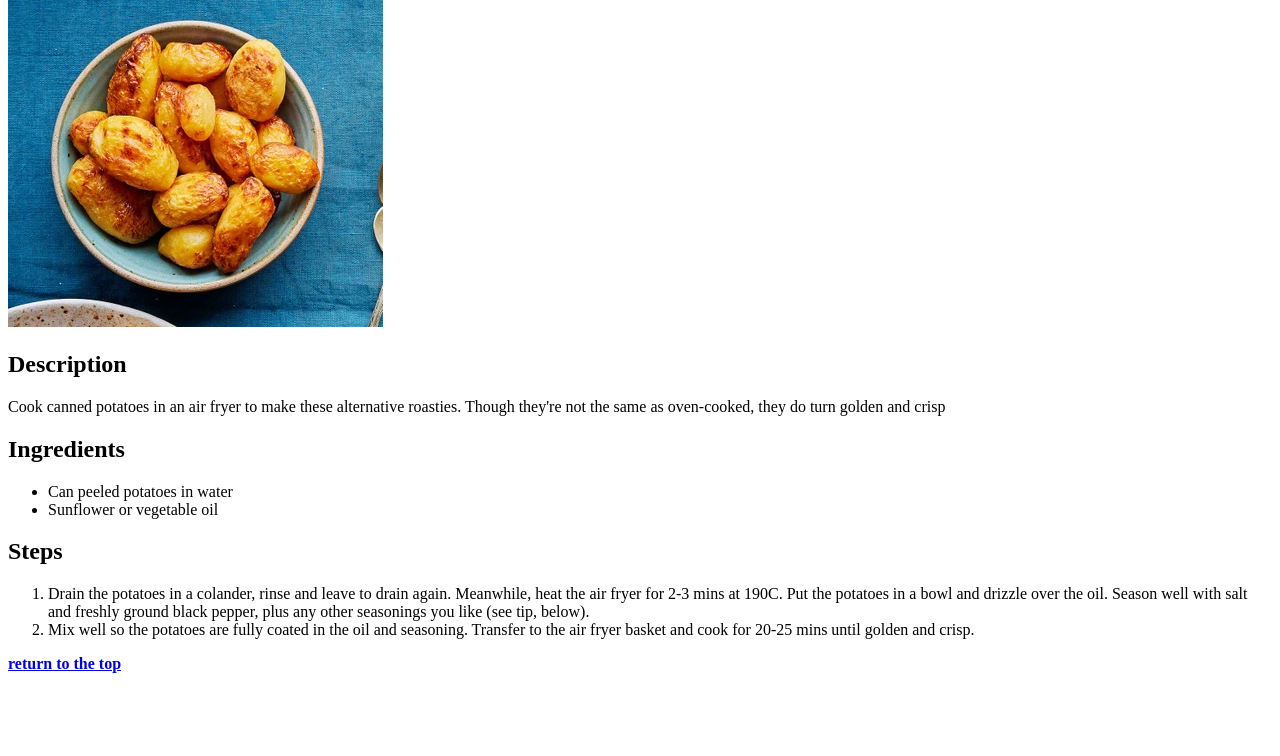
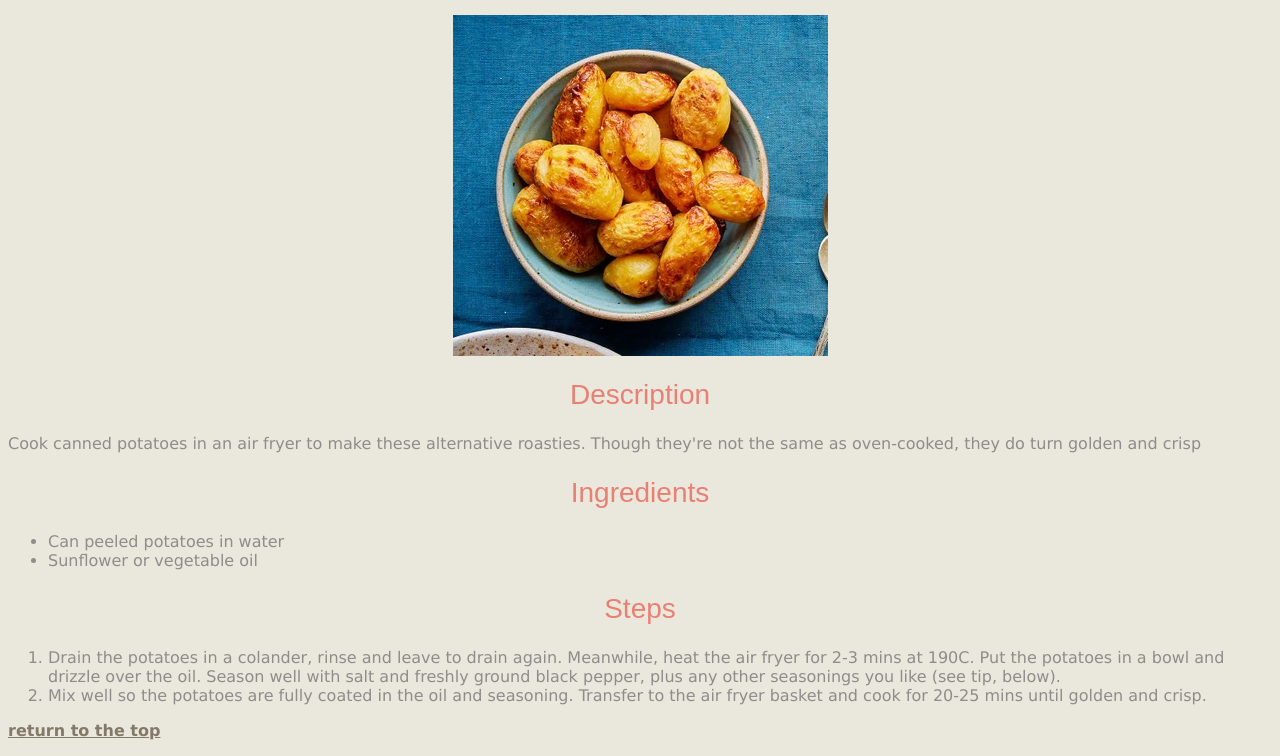
Before and after one commit to Teranikys/Odin-recipes, a plain HTML site: page recipes/air-fryer roasted canned potatoes.html in a window 1280 px wide. Shown: the part 94-850 px from the top of the page. Before the commit the page ends 800 px from the top, so only its background shows below. Drawn offline with Linux system fonts and the light colour scheme.

Commit message:
added basic css

```diff
--- a/recipes/air-fryer roasted canned potatoes.html
+++ b/recipes/air-fryer roasted canned potatoes.html
@@ -2,6 +2,7 @@
 <html lang="en">
 <head>
   <meta charset="UTF-8">
+    <link rel="stylesheet" href="../styles.css">
   <title>Air-fryer roasted canned potatoes</title>
 </head>
 <body>
--- /dev/null
+++ b/styles.css
@@ -0,0 +1,41 @@
+body {
+    background-color: #EAE7DC;
+}
+
+p, li {
+    font-family: Verdana, "Times New Roman", sans-serif;
+    color: #8E8D8A;
+    text-align: match-parent;
+}
+
+h1, h2, h3 {
+    text-align: center;
+    font-family: "apercu", sans-serif;
+    font-weight: 300;
+}
+
+h1 {
+    font-size: 44px;
+    color: #E85A4F;
+}
+
+h2, h3 {
+    font-family: "apercu", sans-serif;
+    font-weight: 300;
+    font-size: 28px;
+    color: #E98074;
+}
+
+a {
+    position: relative;
+    display: inline-block;
+    line-height: normal;
+    color: #827968;
+    cursor: pointer;
+}
+
+img {
+    display: block;
+    margin-left: auto;
+    margin-right: auto;
+}
```
Also changed, not shown: index.html (+2 -1 lines), recipes/cauliflower in batter.html (+1 -0 lines), recipes/spaghetti carbonara.html (+1 -0 lines).
